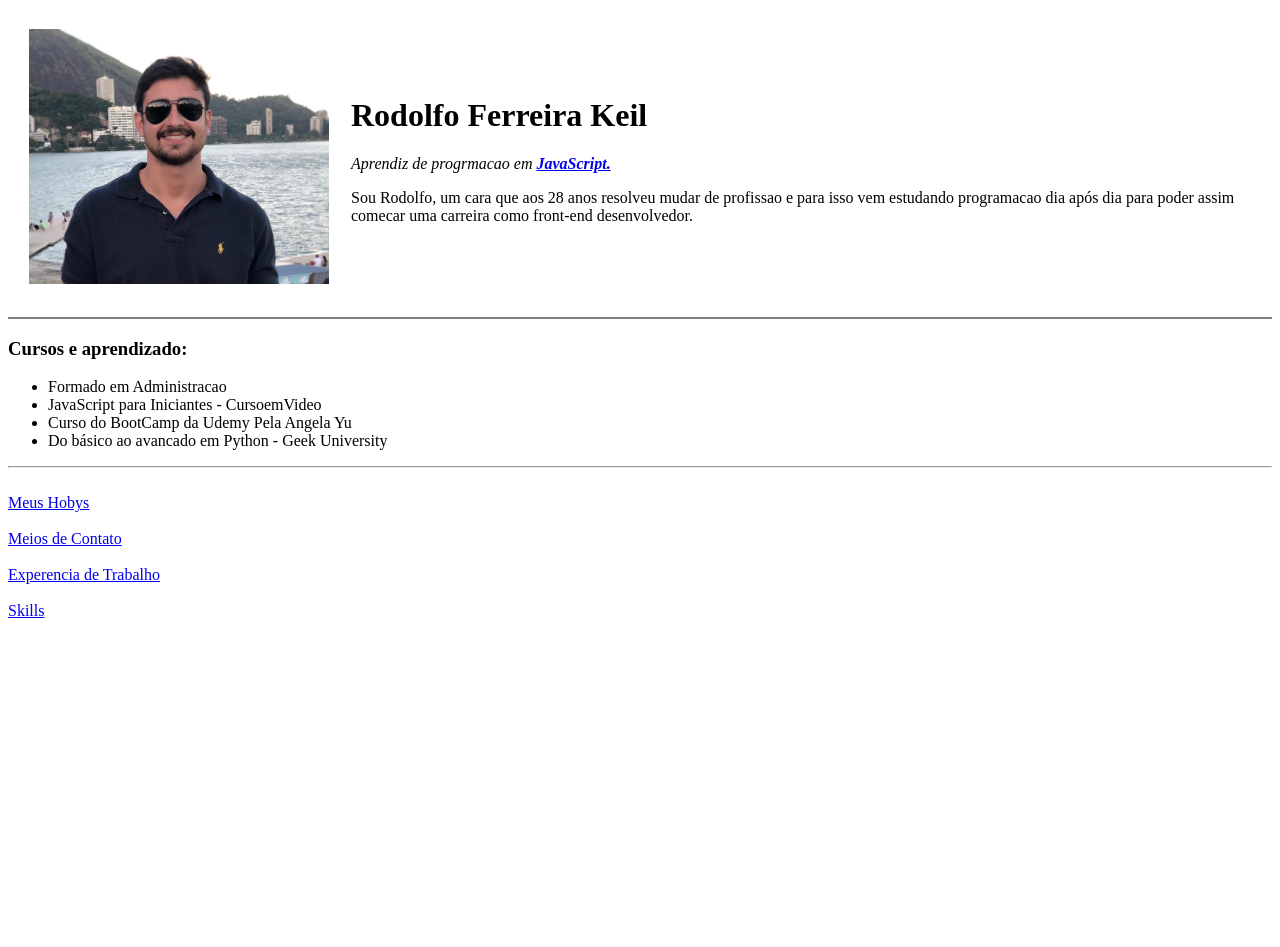
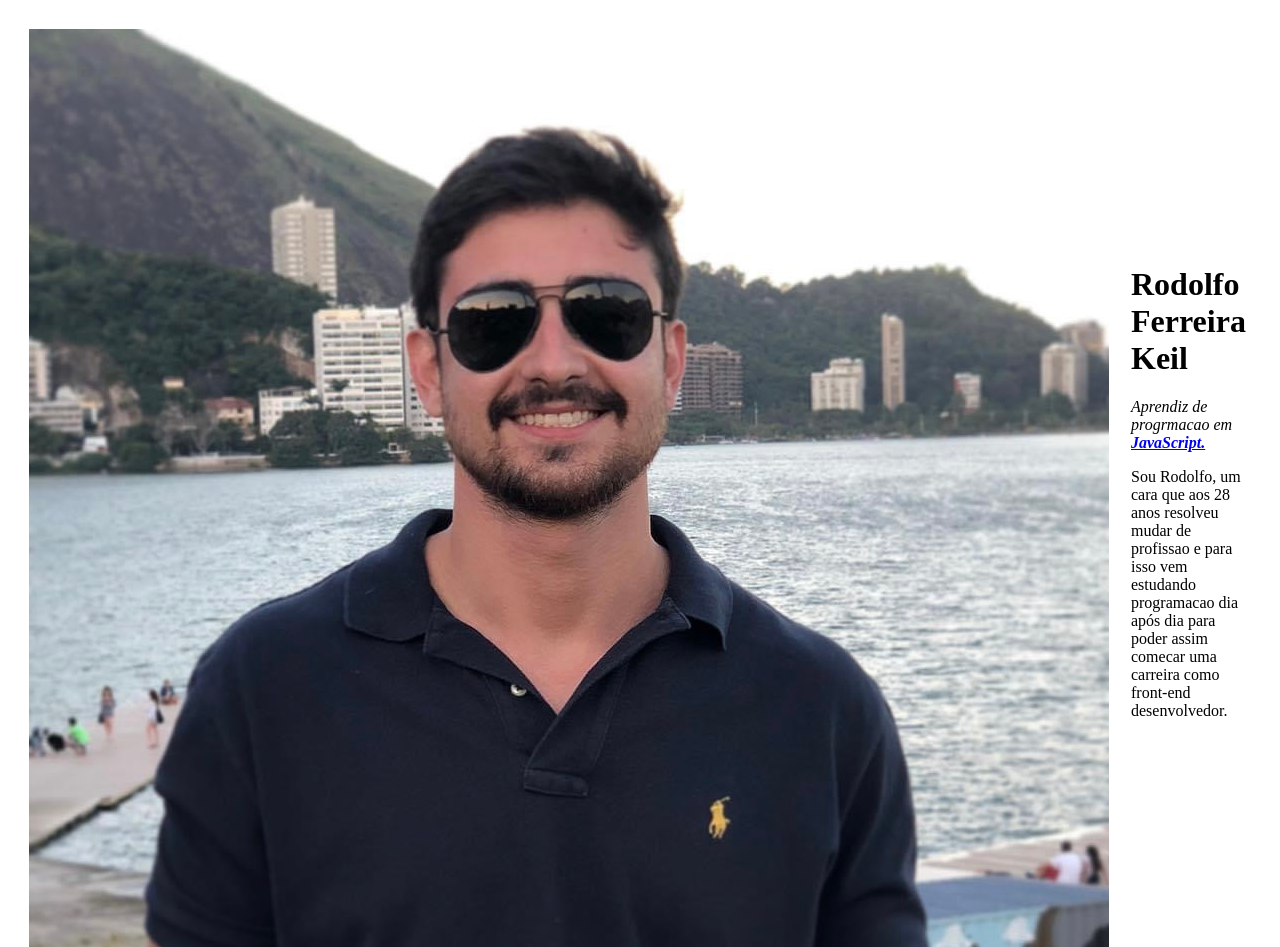
Before and after one commit to Rodskeil/cv, a plain HTML site: page index.html in a window 1280 px wide. Shown: the top 947 px of the page. Before the commit the page ends 800 px from the top, so only its background shows below. Drawn offline with Linux system fonts and the light colour scheme.

Commit message:
Update index.html

```diff
--- a/index.html
+++ b/index.html
@@ -4,12 +4,7 @@
 <head>
   <meta charset="utf-8">
   <title>Rodolfo Personal Site</title>
-  <style media="screen">
-      img{
-        max-width: 300px;
-        max-height: 300px;
-      }
-  </style>
+  <link rel="stylesheet" href="style.css">
 </head>
 
 <body>
```
